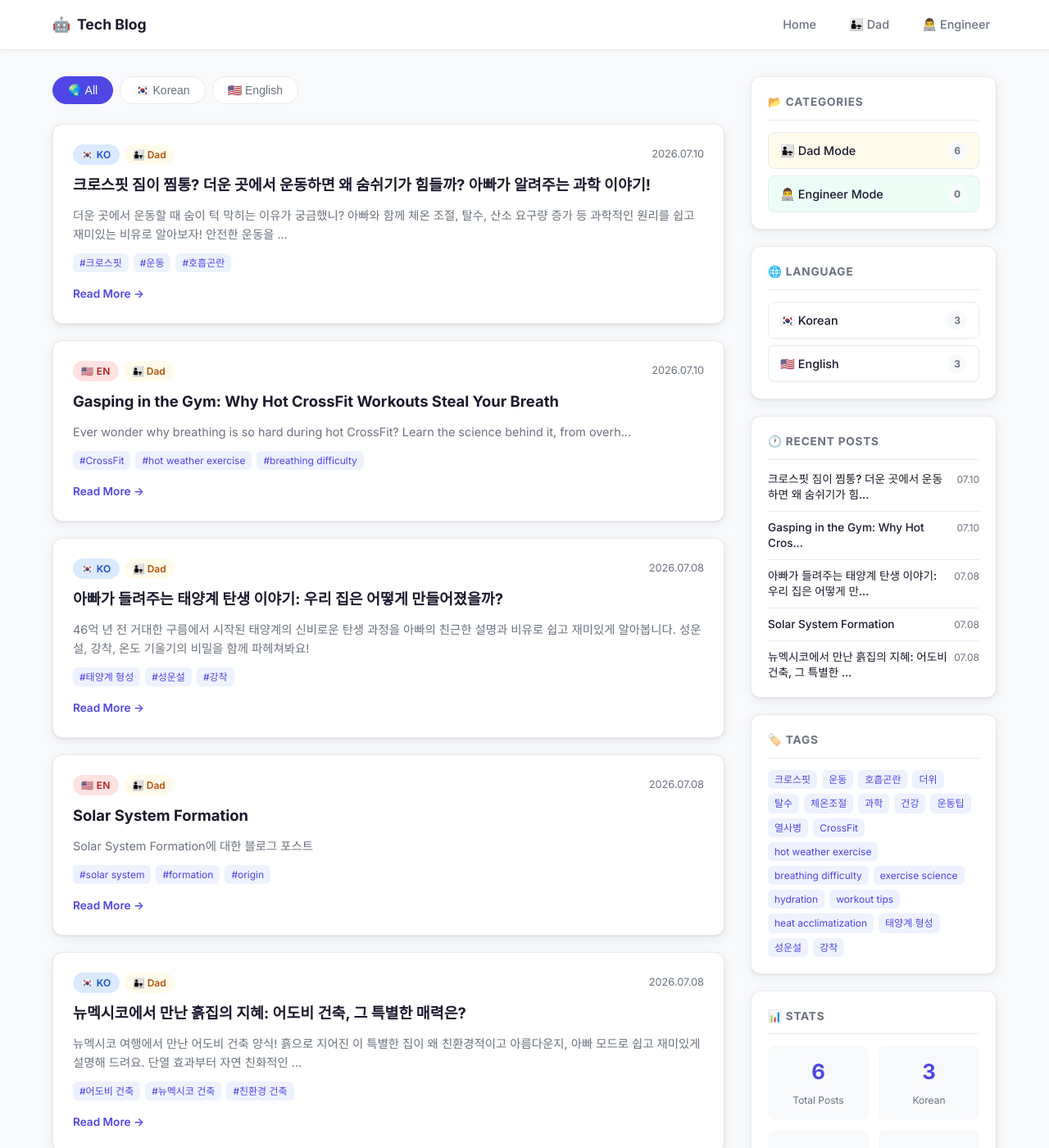
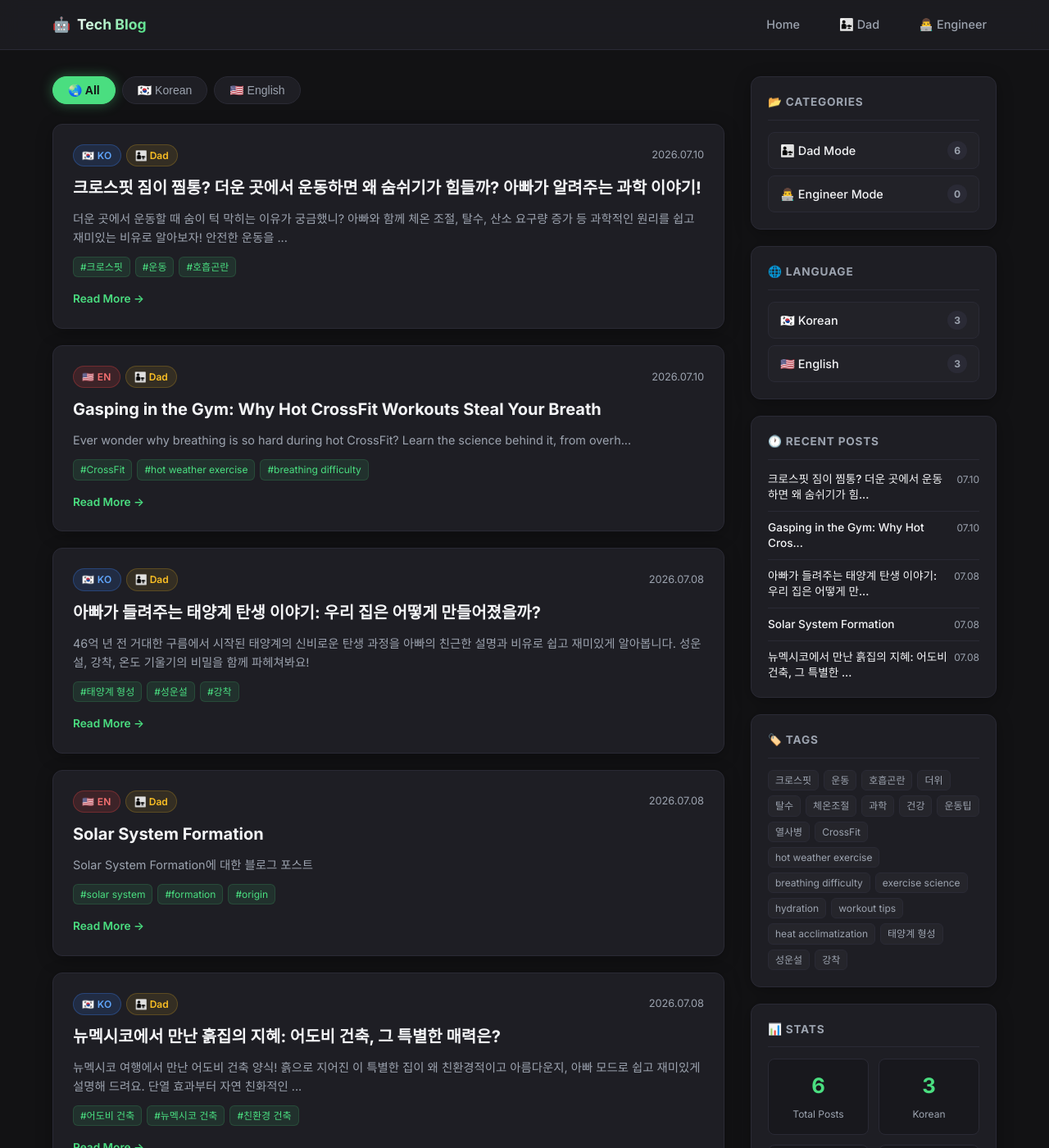
Before and after one commit to ethanpark0726/blog_automation, a Jekyll site: the page built from index.md, in a window 1280 px wide and 1400 px high. Shown: the whole window at 82% size. Built offline with Jekyll 4.4.1, drawn with Linux system fonts in a browser that asks for light colours.

Commit message:
design: apply premium Dark Tech Theme (#1E1E24 & #4ADE80) (v1.4.0)

```diff
--- a/assets/css/custom.css
+++ b/assets/css/custom.css
@@ -1,24 +1,25 @@
 /* ============================================================
-   Custom Blog CSS — Tech Blog v1.0
+   Custom Blog CSS — Tech Blog Dark Theme v1.4.0
    ============================================================ */
 
 :root {
-  --bg:           #f8f9fb;
-  --surface:      #ffffff;
-  --border:       #e8eaed;
-  --text-primary: #1a1a2e;
-  --text-secondary: #6b7280;
-  --accent:       #4f46e5;
-  --accent-light: #eef2ff;
-  --dad-color:    #f59e0b;
-  --dad-light:    #fffbeb;
-  --eng-color:    #10b981;
-  --eng-light:    #ecfdf5;
-  --ko-color:     #3b82f6;
-  --en-color:     #ef4444;
+  --bg:           #121214;
+  --surface:      #1E1E24;
+  --surface-hover:#25252D;
+  --border:       #2A2A35;
+  --text-primary: #F3F4F6;
+  --text-secondary:#9CA3AF;
+  --accent:       #4ADE80;
+  --accent-light: rgba(74, 222, 128, 0.1);
+  --dad-color:    #FBBF24;
+  --dad-light:    rgba(251, 191, 36, 0.1);
+  --eng-color:    #60A5FA;
+  --eng-light:    rgba(96, 165, 250, 0.1);
+  --ko-color:     #3B82F6;
+  --en-color:     #EF4444;
   --radius:       12px;
-  --shadow:       0 1px 3px rgba(0,0,0,.08), 0 4px 16px rgba(0,0,0,.06);
-  --shadow-hover: 0 4px 12px rgba(79,70,229,.15), 0 8px 32px rgba(0,0,0,.1);
+  --shadow:       0 4px 20px rgba(0, 0, 0, 0.3);
+  --shadow-hover: 0 8px 30px rgba(74, 222, 128, 0.15), 0 10px 40px rgba(0, 0, 0, 0.4);
 }
 
 * { box-sizing: border-box; margin: 0; padding: 0; }
@@ -30,17 +31,18 @@ body {
   line-height: 1.6;
 }
 
-a { color: var(--accent); text-decoration: none; }
-a:hover { text-decoration: underline; }
+a { color: var(--accent); text-decoration: none; transition: color 0.2s ease; }
+a:hover { color: #86EFAC; text-decoration: none; }
 
-/* ── Header ─────────────────────────────────────────────── */
+/* ── Header ───────────────────────────────────────────────── */
 .site-header {
-  background: var(--surface);
+  background: rgba(30, 30, 36, 0.8);
   border-bottom: 1px solid var(--border);
   position: sticky;
   top: 0;
   z-index: 100;
-  box-shadow: 0 1px 8px rgba(0,0,0,.06);
+  backdrop-filter: blur(12px);
+  -webkit-backdrop-filter: blur(12px);
 }
 
 .header-inner {
@@ -62,14 +64,19 @@ a:hover { text-decoration: underline; }
   align-items: center;
   gap: 8px;
 }
-.site-logo:hover { text-decoration: none; color: var(--accent); }
+.site-logo span {
+  background: linear-gradient(135deg, #fff 0%, var(--accent) 100%);
+  -webkit-background-clip: text;
+  -webkit-text-fill-color: transparent;
+}
+.site-logo:hover { text-decoration: none; }
 
 .header-nav { display: flex; gap: 24px; }
 .header-nav a {
   font-size: .9rem;
   font-weight: 500;
   color: var(--text-secondary);
-  padding: 4px 8px;
+  padding: 6px 12px;
   border-radius: 6px;
   transition: all .2s;
 }
@@ -79,7 +86,7 @@ a:hover { text-decoration: underline; }
   text-decoration: none;
 }
 
-/* ── Main Layout ────────────────────────────────────────── */
+/* ── Main Layout ─────────────────────────────────────────── */
 .layout-wrapper {
   max-width: 1200px;
   margin: 32px auto;
@@ -90,7 +97,7 @@ a:hover { text-decoration: underline; }
   align-items: start;
 }
 
-/* ── Filter Tabs ────────────────────────────────────────── */
+/* ── Filter Tabs ─────────────────────────────────────────── */
 .filter-tabs {
   display: flex;
   gap: 8px;
@@ -112,10 +119,12 @@ a:hover { text-decoration: underline; }
 .tab-btn.active {
   background: var(--accent);
   border-color: var(--accent);
-  color: #fff;
+  color: #121214;
+  font-weight: 600;
+  box-shadow: 0 0 15px rgba(74, 222, 128, 0.4);
 }
 
-/* ── Post Card Grid ─────────────────────────────────────── */
+/* ── Post Card Grid ──────────────────────────────────────── */
 .post-grid {
   display: flex;
   flex-direction: column;
@@ -136,7 +145,8 @@ a:hover { text-decoration: underline; }
 .post-card:hover {
   box-shadow: var(--shadow-hover);
   transform: translateY(-2px);
-  border-color: transparent;
+  border-color: var(--accent);
+  background: var(--surface-hover);
 }
 
 .post-card-top {
@@ -155,8 +165,8 @@ a:hover { text-decoration: underline; }
   font-weight: 600;
   letter-spacing: .03em;
 }
-.lang-ko { background: #dbeafe; color: #1d4ed8; }
-.lang-en { background: #fee2e2; color: #b91c1c; }
+.lang-ko { background: rgba(59, 130, 246, 0.15); color: #60A5FA; border: 1px solid rgba(59, 130, 246, 0.3); }
+.lang-en { background: rgba(239, 68, 68, 0.15); color: #F87171; border: 1px solid rgba(239, 68, 68, 0.3); }
 
 /* Category Badge */
 .cat-badge {
@@ -165,8 +175,8 @@ a:hover { text-decoration: underline; }
   font-size: .75rem;
   font-weight: 600;
 }
-.cat-dad     { background: var(--dad-light);  color: #b45309; }
-.cat-engineer{ background: var(--eng-light);  color: #065f46; }
+.cat-dad     { background: var(--dad-light);  color: var(--dad-color); border: 1px solid rgba(251, 191, 36, 0.2); }
+.cat-engineer{ background: var(--eng-light);  color: var(--eng-color); border: 1px solid rgba(96, 165, 250, 0.2); }
 
 .post-date {
   font-size: .8rem;
@@ -174,7 +184,7 @@ a:hover { text-decoration: underline; }
 }
 
 .post-title {
-  font-size: 1.15rem;
+  font-size: 1.25rem;
   font-weight: 700;
   line-height: 1.4;
 }
@@ -194,6 +204,7 @@ a:hover { text-decoration: underline; }
   background: var(--accent-light);
   padding: 2px 8px;
   border-radius: 6px;
+  border: 1px solid rgba(74, 222, 128, 0.15);
 }
 
 .read-more-btn {
@@ -203,17 +214,17 @@ a:hover { text-decoration: underline; }
   color: var(--accent);
   margin-top: 4px;
 }
-.read-more-btn:hover { text-decoration: none; opacity: .8; }
+.read-more-btn:hover { text-decoration: none; opacity: .8; color: #86EFAC; }
 
-/* ── Empty State ────────────────────────────────────────── */
+/* ── Empty State ─────────────────────────────────────────── */
 .empty-state {
   text-align: center;
   padding: 60px 24px;
   color: var(--text-secondary);
 }
-.empty-state p:first-child { font-size: 1.5rem; margin-bottom: 8px; }
+.empty-state p:first-child { font-size: 1.5rem; margin-bottom: 8px; color: var(--text-primary); }
 
-/* ── Sidebar ────────────────────────────────────────────── */
+/* ── Sidebar ─────────────────────────────────────────────── */
 .sidebar {
   display: flex;
   flex-direction: column;
@@ -256,15 +267,18 @@ a:hover { text-decoration: underline; }
   transition: all .2s;
   text-decoration: none;
   border: 1px solid var(--border);
+  background: rgba(255, 255, 255, 0.02);
 }
 .cat-link:hover { text-decoration: none; border-color: var(--accent); background: var(--accent-light); color: var(--accent); }
-.cat-link:hover .count { background: var(--accent); color: #fff; }
+.cat-link:hover .count { background: var(--accent); color: #121214; }
 
-.cat-dad:hover    { border-color: var(--dad-color)!important; background: var(--dad-light)!important; color: #b45309!important; }
-.cat-engineer:hover { border-color: var(--eng-color)!important; background: var(--eng-light)!important; color: #065f46!important; }
+.cat-dad:hover    { border-color: var(--dad-color)!important; background: var(--dad-light)!important; color: var(--dad-color)!important; }
+.cat-dad:hover .count { background: var(--dad-color)!important; color: #121214!important; }
+.cat-engineer:hover { border-color: var(--eng-color)!important; background: var(--eng-light)!important; color: var(--eng-color)!important; }
+.cat-engineer:hover .count { background: var(--eng-color)!important; color: #121214!important; }
 
 .count {
-  background: var(--bg);
+  background: var(--border);
   color: var(--text-secondary);
   font-size: .75rem;
   font-weight: 700;
@@ -291,6 +305,8 @@ a:hover { text-decoration: underline; }
 
 /* Tag Cloud */
 .tag-cloud { display: flex; flex-wrap: wrap; gap: 6px; }
+.tag-cloud .tag { border: 1px solid var(--border); background: rgba(255, 255, 255, 0.03); color: var(--text-secondary); }
+.tag-cloud .tag:hover { color: var(--accent); border-color: var(--accent); background: var(--accent-light); }
 
 /* Stats Widget */
 .stats-grid {
@@ -301,8 +317,9 @@ a:hover { text-decoration: underline; }
 .stat-item {
   text-align: center;
   padding: 12px;
-  background: var(--bg);
+  background: rgba(0, 0, 0, 0.2);
   border-radius: 8px;
+  border: 1px solid var(--border);
 }
 .stat-number {
   display: block;
@@ -321,7 +338,7 @@ a:hover { text-decoration: underline; }
   padding-bottom: 20px;
   border-bottom: 2px solid var(--border);
 }
-.category-header h1 { font-size: 1.8rem; margin-bottom: 8px; }
+.category-header h1 { font-size: 1.8rem; margin-bottom: 8px; color: var(--text-primary); }
 .category-header p  { color: var(--text-secondary); }
 
 .post-list { display: flex; flex-direction: column; gap: 20px; }
@@ -362,3 +379,28 @@ a:hover { text-decoration: underline; }
   .header-nav { gap: 12px; }
   .filter-tabs { flex-wrap: wrap; }
 }
+  border-radius: var(--radius);
+  border: 1px dashed var(--border);
+}
+
+/* ── Footer ─────────────────────────────────────────────── */
+.site-footer {
+  text-align: center;
+  padding: 32px 24px;
+  border-top: 1px solid var(--border);
+  color: var(--text-secondary);
+  font-size: .85rem;
+  margin-top: 48px;
+}
+
+/* ── Responsive ─────────────────────────────────────────── */
+@media (max-width: 768px) {
+  .layout-wrapper {
+    grid-template-columns: 1fr;
+    padding: 0 16px;
+    margin: 16px auto;
+  }
+  .sidebar { position: static; }
+  .header-nav { gap: 12px; }
+  .filter-tabs { flex-wrap: wrap; }
+}
```
Also changed, not shown: CHANGELOG.md, README.md.
